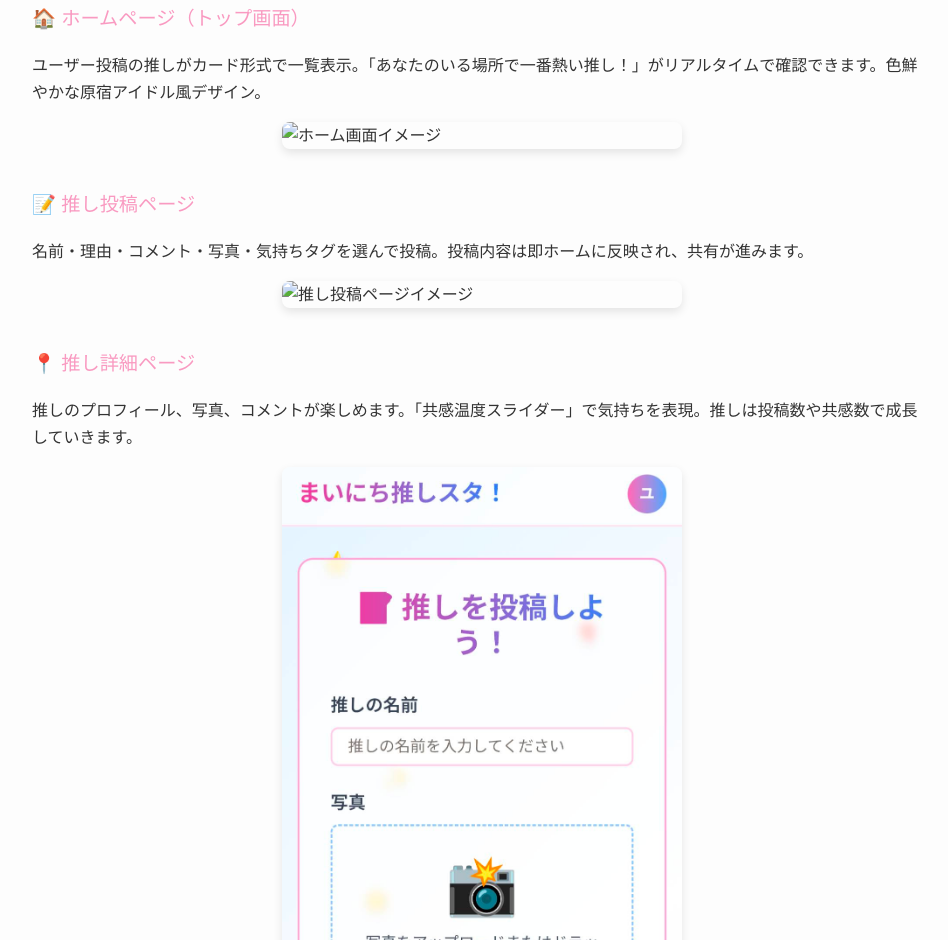
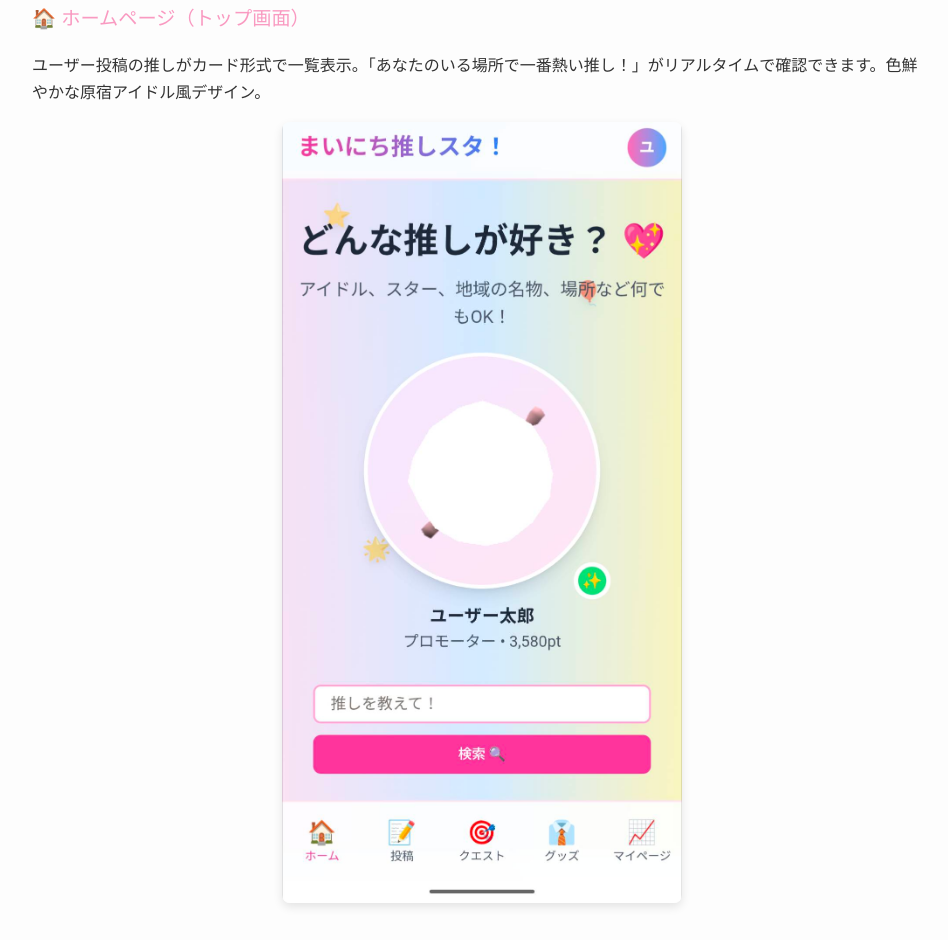
Before and after one commit to Jalf2840/oshissta, a plain HTML site: page index.html in a window 1280 px wide. Shown: the part 532-1472 px from the top of the page, without its empty margins (158-1106 px from the left). Drawn offline with Linux system fonts and the light colour scheme.

Commit message:
Update index.html

```diff
--- a/index.html
+++ b/index.html
@@ -87,19 +87,19 @@
     <article>
       <div class="feature-title">🏠 ホームページ（トップ画面）</div>
       <p>ユーザー投稿の推しがカード形式で一覧表示。「あなたのいる場所で一番熱い推し！」がリアルタイムで確認できます。色鮮やかな原宿アイドル風デザイン。</p>
-      <img src="トップ.jpg" alt="ホーム画面イメージ" class="feature-image">
+      <img src="top.jpg" alt="ホーム画面イメージ" class="feature-image">
     </article>
 
     <article>
       <div class="feature-title">📝 推し投稿ページ</div>
       <p>名前・理由・コメント・写真・気持ちタグを選んで投稿。投稿内容は即ホームに反映され、共有が進みます。</p>
-      <img src="マイページ.jpg" alt="推し投稿ページイメージ" class="feature-image">
+      <img src="投稿1.jpg" alt="推し投稿ページイメージ" class="feature-image">
     </article>
 
     <article>
       <div class="feature-title">📍 推し詳細ページ</div>
       <p>推しのプロフィール、写真、コメントが楽しめます。「共感温度スライダー」で気持ちを表現。推しは投稿数や共感数で成長していきます。</p>
-      <img src="投稿1.jpg" alt="推し詳細ページイメージ" class="feature-image">
+
       <img src="投稿2.jpg" alt="推し詳細ページイメージ" class="feature-image">
     </article>
 
@@ -112,7 +112,7 @@
     <article>
       <div class="feature-title">👔 推しグッズページ</div>
       <p>仮想グッズをポイントで購入。コレクションや部屋作りもOK。売上の一部は地域支援に寄付されます。</p>
-      <img src="推しグッツ.jpg" alt="推しグッズページイメージ" class="feature-image">
+      <img src="goods.jpg" alt="推しグッズページイメージ" class="feature-image">
     </article>
 
     <article>
```
